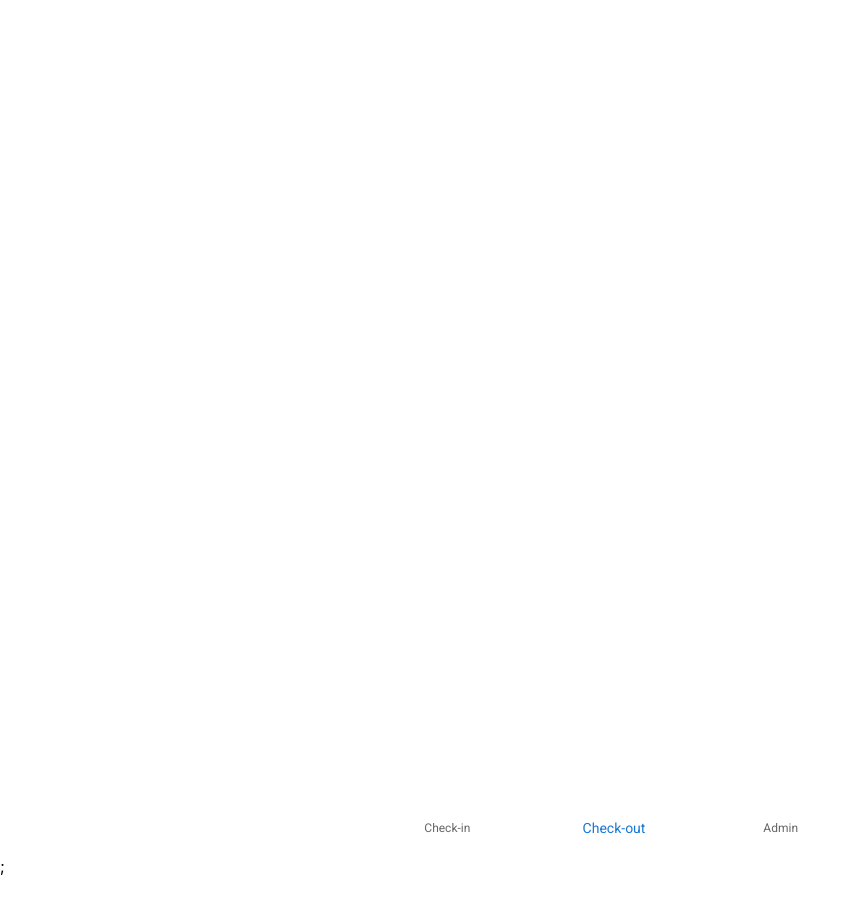
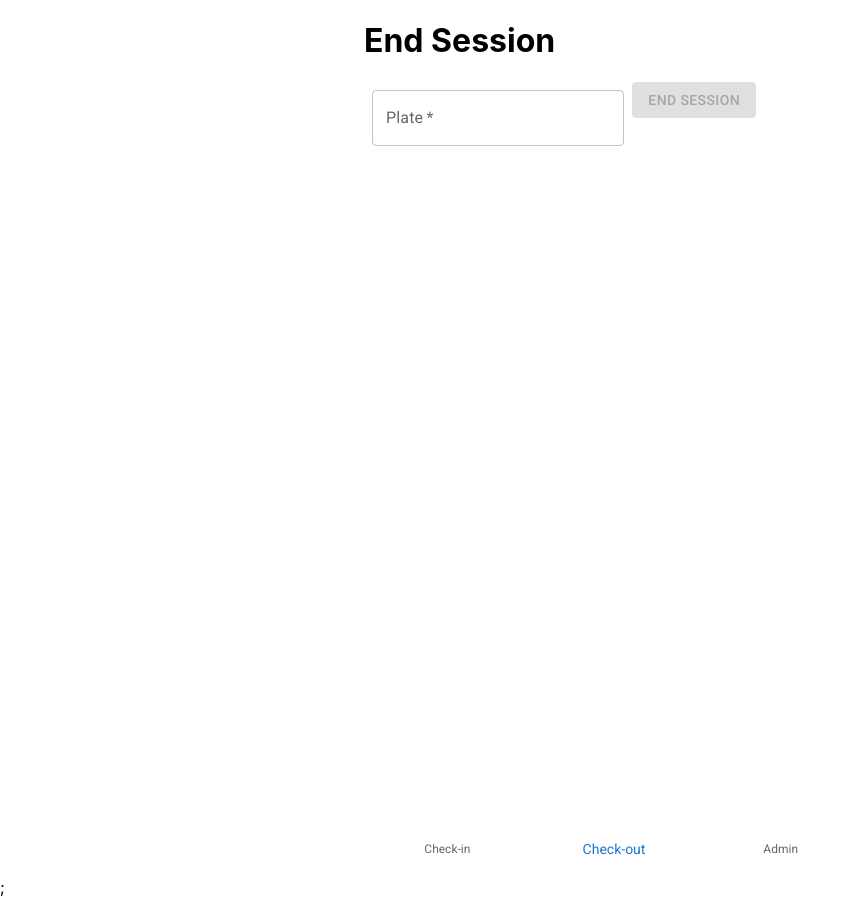
Before and after one commit to dpurrington/easypark, a React (Create React App) app: page /endSession in a window 1280 px wide. Shown: the whole page, without its empty margins (0-860 px from the left). Before the commit the page ends 876 px from the top, so only its background shows below. Built offline with nearby package versions, Linux system fonts and the light colour scheme; no server answers.

Commit message:
add basic session end functionality

```diff
--- /dev/null
+++ b/src/components/SessionEnder.tsx
@@ -0,0 +1,84 @@
+import { TextField, Button, Box } from "@mui/material";
+import { useState } from "react";
+import { endSession } from "../data/sessions";
+
+interface SessionEnderState {
+  plate: string;
+  valid: boolean;
+  error?: string;
+}
+
+function validateState(state: SessionEnderState) {
+  const retval = structuredClone(state);
+  // TODO: add validation
+  // retval.valid = retval.plate.length > 0;
+  retval.valid = true;
+  return retval;
+}
+
+export default function SessionEnder(this: React.Component) {
+  const initialState: SessionEnderState = {
+    plate: "",
+    valid: false,
+  };
+  const [state, setState] = useState(initialState);
+
+  const handleSubmit = async (e: React.FormEvent) => {
+    e.preventDefault();
+    console.log(state);
+
+    if (state.valid) {
+      // create session (could fail due to existing session)
+      const { success, error } = await endSession(state.plate);
+      if (!success) {
+        console.log(error);
+        setState({ ...state, valid: false, error: error });
+      } else {
+        setState(initialState);
+      }
+    }
+
+    console.log("handled submit");
+  };
+
+  const set: any = (name: string) => {
+    return ({ target: { value } }: any) => {
+      setState((oldValues: SessionEnderState) => {
+        return validateState({
+          ...oldValues,
+          [name]: value,
+        });
+      });
+    };
+  };
+
+  return (
+    <Box
+      component="form"
+      sx={{
+        "& .MuiTextField-root": { m: 1, width: "25ch" },
+      }}
+      autoComplete="off"
+      onSubmit={handleSubmit}
+    >
+      <h1>End Session</h1>
+      <div className="session-ender">
+        <TextField
+          required
+          id="plate"
+          label="Plate"
+          value={state.plate}
+          onChange={set("plate")}
+        />
+        <Button
+          disabled={!state.valid || !state.plate}
+          variant="contained"
+          color="success"
+          type="submit"
+        >
+          End Session
+        </Button>
+      </div>
+    </Box>
+  );
+}
--- a/src/components/index.ts
+++ b/src/components/index.ts
@@ -1,5 +1,6 @@
 import Navigation from "./Navigation";
 import SessionCreator from "./SessionCreator";
+import SessionEnder from "./SessionEnder";
 import SessionsList from "./SessionsList";
 
-export { Navigation, SessionCreator, SessionsList };
+export { Navigation, SessionCreator, SessionsList, SessionEnder };
--- /dev/null
+++ b/src/data/db.ts
@@ -0,0 +1,4 @@
+export interface DbResult {
+  success: boolean;
+  error?: string;
+}
--- a/src/data/sessions.ts
+++ b/src/data/sessions.ts
@@ -1,10 +1,15 @@
-import { getDatabase, ref, set } from "firebase/database";
+import { DbResult } from "./db";
+import { update, getDatabase, ref, set, get } from "firebase/database";
 import { app } from "../firebase";
 import { v4 as uuidv4 } from "uuid";
 
 export enum SessionStatus {
   Active = "active",
   Inactive = "inactive",
+}
+
+export interface SessionCollection {
+  [key: string]: Session;
 }
 
 export interface Session {
@@ -17,7 +22,6 @@ export interface Session {
 }
 
 const db = getDatabase(app);
-// const sessionRef = ref(db, "sessions");
 
 export function newSession(
   plate: string,
@@ -37,8 +41,53 @@ export function newSession(
 // create session
 export function createSession(session: Session) {
   console.log("creating session");
+  // TODO: change this to use push
+  // https://firebase.google.com/docs/database/web/read-and-write#update_specific_fields
   set(ref(db, "sessions/" + session.id), { ...session });
 }
 
+function getOpenSession(
+  plate: string,
+  sessions: SessionCollection
+): Session | undefined {
+  return Object.values(sessions).find(
+    (session: Session) =>
+      session.plate === plate && session.status === SessionStatus.Active
+  );
+}
+
+async function getSessions(): Promise<SessionCollection> {
+  return get(ref(db, "sessions")).then((snapshot) => {
+    return snapshot.exists() ? snapshot.val() : {};
+  });
+}
+
+async function updateSession(session: Session): Promise<DbResult> {
+  return update(ref(db, `sessions/${session.id}`), session)
+    .then(() => {
+      return { success: true };
+    })
+    .catch((message: string) => {
+      return { success: false, message };
+    });
+}
+
 // end session
-export function endSession() {}
+export async function endSession(plate: string): Promise<DbResult> {
+  const session: Session | undefined = getOpenSession(
+    plate,
+    await getSessions()
+  );
+  // no open session
+  if (session === undefined) {
+    return { success: false, error: "no open session found" };
+  }
+
+  // TODO: note at this point we are hoping no one else tries to end it before
+  // we can update it (race condition).
+  return updateSession({
+    ...session,
+    status: SessionStatus.Inactive,
+    exit: new Date(Date.now()).toISOString(),
+  });
+}
--- a/src/routes/EndSession.tsx
+++ b/src/routes/EndSession.tsx
@@ -1,9 +1,11 @@
-import { Navigation } from "../components";
+import { Navigation, SessionEnder } from "../components";
 import { Container, Box } from "@mui/material";
 export default function EndSession() {
   return (
     <Container maxWidth="sm">
-      <Box sx={{ minHeight: 800 }}></Box>
+      <Box sx={{ minHeight: 800 }}>
+        <SessionEnder />
+      </Box>
       <Navigation value="endSession" />
     </Container>
   );
```
